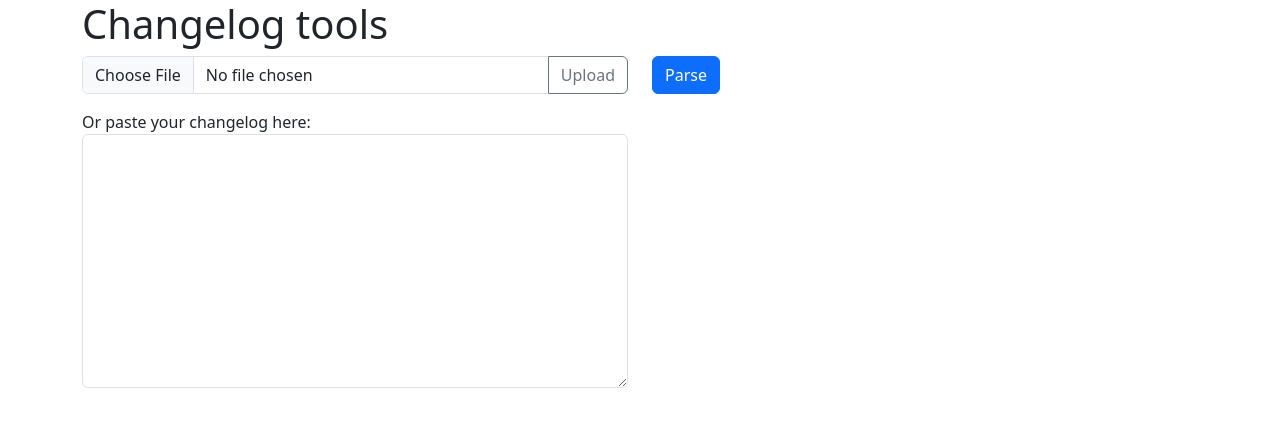
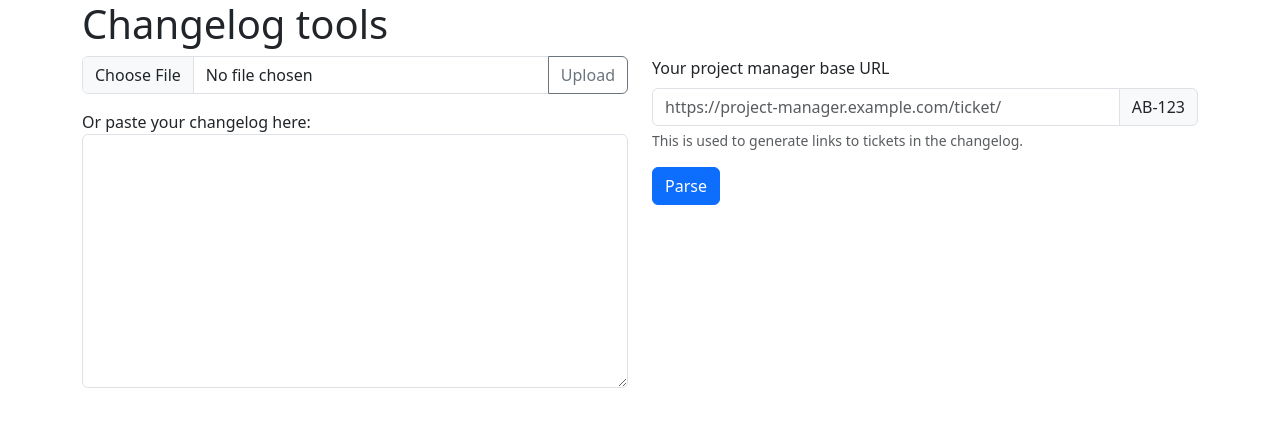
Before and after one commit to bigmasonwang/changelog-tools, a React (Vite) app: page / in a window 1280 px wide. Shown: the top 426 px of the page. Built offline with nearby package versions, Linux system fonts and the light colour scheme.

Commit message:
add link to ticket page

```diff
--- a/src/js/changelogTesting/ChangelogTesting.jsx
+++ b/src/js/changelogTesting/ChangelogTesting.jsx
@@ -8,6 +8,7 @@ import rehypeRaw from "rehype-raw";
 const ChangelogTesting = () => {
   const [changelog, setChangelog] = useState(null);
   const [formattedChangelog, setFormattedChangelog] = useState(null);
+  const [projectManagerBaseUrl, setProjectManagerBaseUrl] = useState("");
 
   const handleFileUpload = (file) => {
     const reader = new FileReader();
@@ -19,7 +20,12 @@ const ChangelogTesting = () => {
 
   const handleParseChangelog = () => {
     const changelogArray = parseChangelog(changelog);
-    const formattedChangelog = formatChangelog(changelogArray);
+    console.log(changelog);
+    const formattedChangelog = formatChangelog({
+      changelogArray,
+      projectManagerBaseUrl,
+    });
+    console.log(formattedChangelog);
     setFormattedChangelog(formattedChangelog);
   };
 
@@ -31,11 +37,33 @@ const ChangelogTesting = () => {
         <textarea
           className="form-control"
           rows="10"
-          value={changelog}
+          value={changelog || ""}
           onChange={(e) => setChangelog(e.target.value)}
         />
       </div>
       <div className="col-6">
+        <div className="mb-3">
+          <label htmlFor="basic-url" className="form-label">
+            Your project manager base URL
+          </label>
+          <div className="input-group">
+            <input
+              type="text"
+              className="form-control"
+              id="basic-url"
+              aria-describedby="example-ticket-number"
+              value={projectManagerBaseUrl}
+              onChange={(e) => setProjectManagerBaseUrl(e.target.value)}
+              placeholder="https://project-manager.example.com/ticket/"
+            />
+            <span className="input-group-text" id="example-ticket-number">
+              AB-123
+            </span>
+          </div>
+          <div className="form-text" id="basic-addon4">
+            This is used to generate links to tickets in the changelog.
+          </div>
+        </div>
         <button className="btn btn-primary" onClick={handleParseChangelog}>
           Parse
         </button>
--- a/src/js/changelogTesting/util.js
+++ b/src/js/changelogTesting/util.js
@@ -14,14 +14,20 @@ export const parseChangelog = (changelog) => {
   return parsed;
 };
 
-export const formatChangelog = (changelog) => {
-  if (!changelog) {
+export const formatChangelog = ({ changelogArray, projectManagerBaseUrl }) => {
+  if (!changelogArray) {
     return null;
   }
-  return changelog
+  const url = (projectManagerBaseUrl, ticketId) =>
+    projectManagerBaseUrl &&
+    `<a href="${projectManagerBaseUrl}/${ticketId}" target="_blank">${ticketId}</a>`;
+  return changelogArray
     .map(
       (item) =>
-        `<details><summary>${item.id} ${item.desc}</summary><p>comment</p></details>`
+        `<details><summary>${item.id} ${item.desc}</summary><div>${url(
+          projectManagerBaseUrl,
+          item.id
+        )} <p>comment</p></div></details>`
     )
     .join("\n");
 };
```
